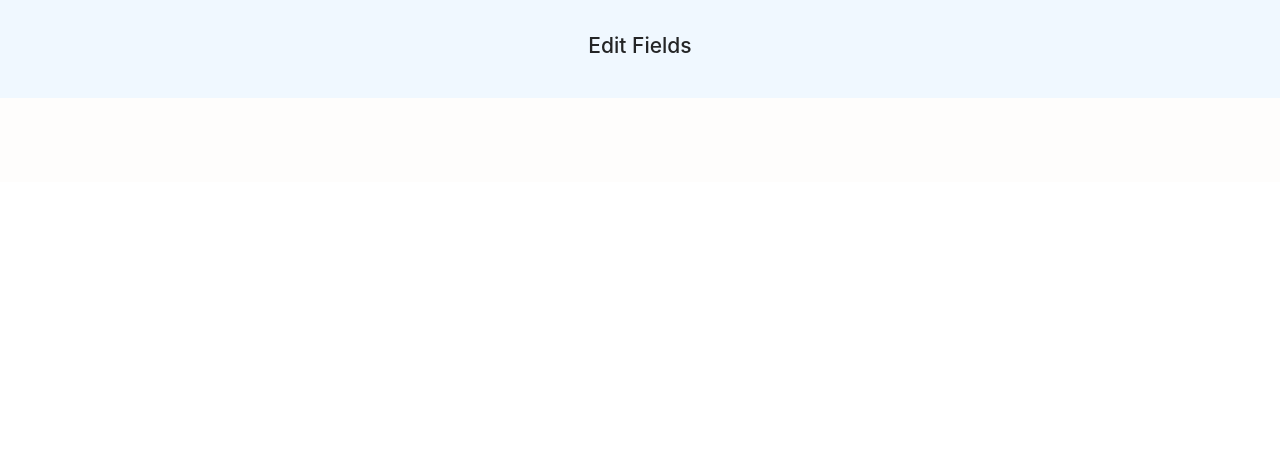
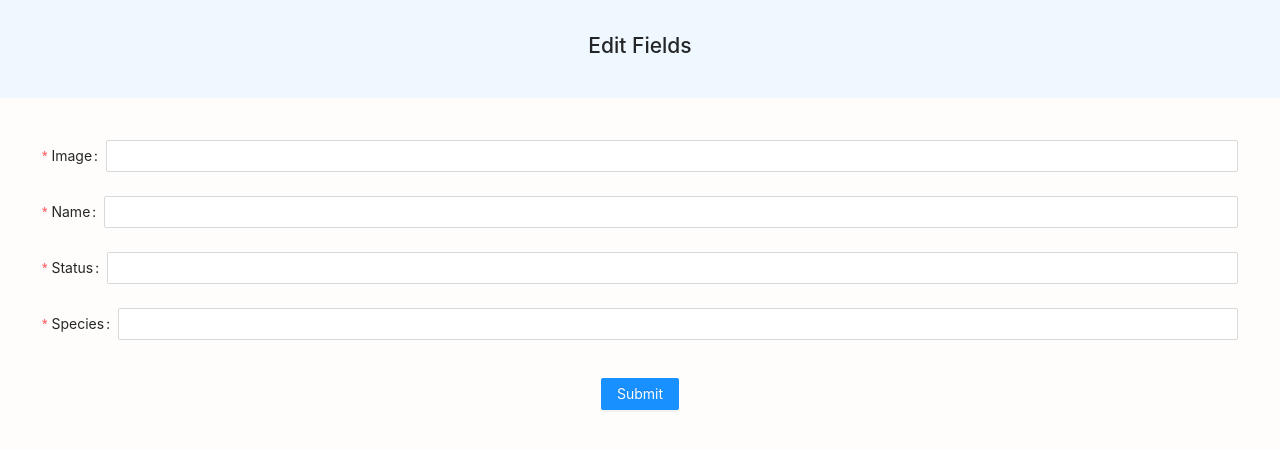
Before and after one commit to alealmarazdev/crud-rickandmorty, a React (Create React App) app: page /edit in a window 1280 px wide. Shown: the top 450 px of the page. Built offline with nearby package versions, Linux system fonts and the light colour scheme; no server answers.

Commit message:
Created edit form to updated fields

```diff
--- /dev/null
+++ b/src/components/FormEdit.js
@@ -0,0 +1,66 @@
+import { Form, Input, Button } from 'antd';
+
+const FormEdit = () => {
+
+    return (
+        <Form name="edit-character" >
+            <Form.Item
+                name="image"
+                label="Image"
+                rules={[
+                    {
+                        required: true,
+                    },
+                ]}
+            >
+                <Input />
+            </Form.Item>
+            <Form.Item
+                name="name"
+                label="Name"
+                rules={[
+                    {
+                        required: true,
+                    },
+                ]}
+            >
+                <Input />
+            </Form.Item>
+            <Form.Item
+                name="status"
+                label="Status"
+                rules={[
+                    {
+                        required: true,
+                    },
+                ]}
+            >
+                <Input />
+            </Form.Item>
+            <Form.Item
+                name="species"
+                label="Species"
+                rules={[
+                    {
+                        required: true,
+                    },
+                ]}
+            >
+                <Input />
+            </Form.Item>
+            <Form.Item >
+                <Button
+                    type="primary"
+                    className='bg-success'
+                    htmlType="submit"
+                    style={{ margin: '14px' }}
+                >
+                    Submit
+                </Button>
+            </Form.Item>
+        </Form>
+
+    )
+}
+
+export default FormEdit;
--- a/src/pages/EditPage.js
+++ b/src/pages/EditPage.js
@@ -1,5 +1,6 @@
 import { Layout } from 'antd';
 
+import FormEdit from '../components/FormEdit'
 import styles from './CharacterPage.module.css'
 
 const {  Header, Content } = Layout;
@@ -12,6 +13,7 @@ const EditPage = () => {
                 <h2>Edit Fields</h2>
             </Header>
             <Content className={styles.content}>
+            <FormEdit  />
             </Content>
         </Layout>
     )
```
